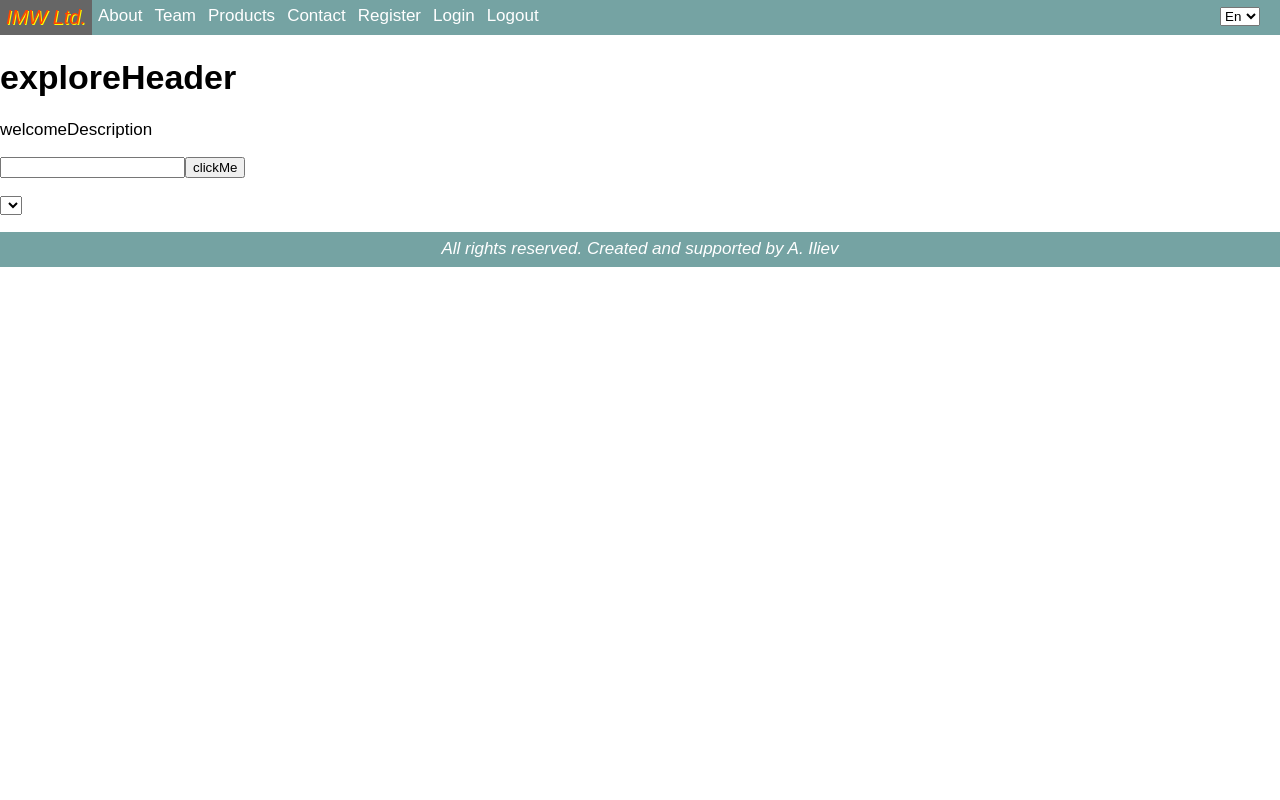
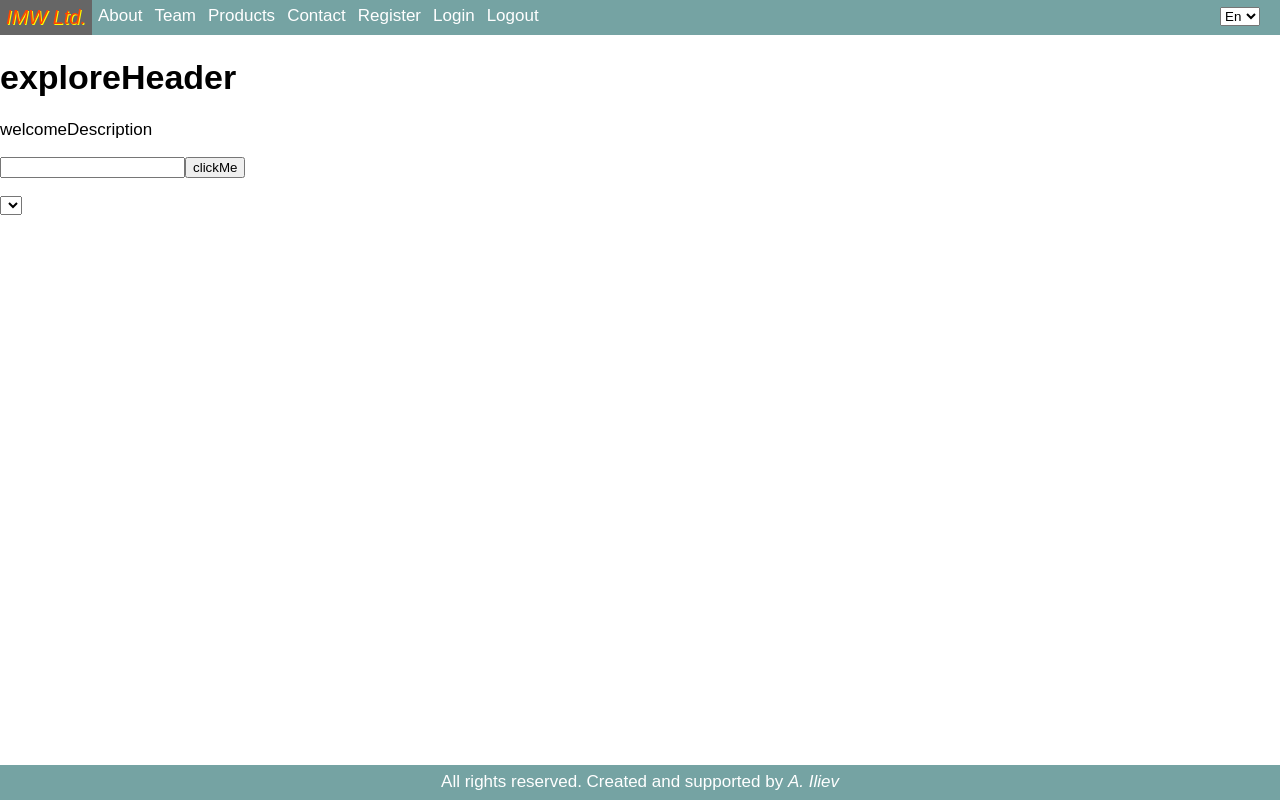
Before and after one commit to AleksandarIliev/IMW, a React (Create React App) app: page / in a window 1280 px wide. Built offline with nearby package versions, Linux system fonts and the light colour scheme.

Commit message:
Fix css in App.css

```diff
--- a/src/App.css
+++ b/src/App.css
@@ -77,18 +77,22 @@ body {
 
 
 .footer {
+    position: fixed;
+    left: 0px;
+    bottom: 0px;
     height: 35px;
+    width: 100%;
     background-color: #75a3a3;
     color: white;
     text-align: center;
 }
 
 .footer p {
-    padding-top: 7px;
-    font-style: italic;
+    position: relative;
+    top: -10px;
 }
+.footer a {
 
-.footer a {
     text-decoration: none;
     color: white;
     font-style: italic;
```
